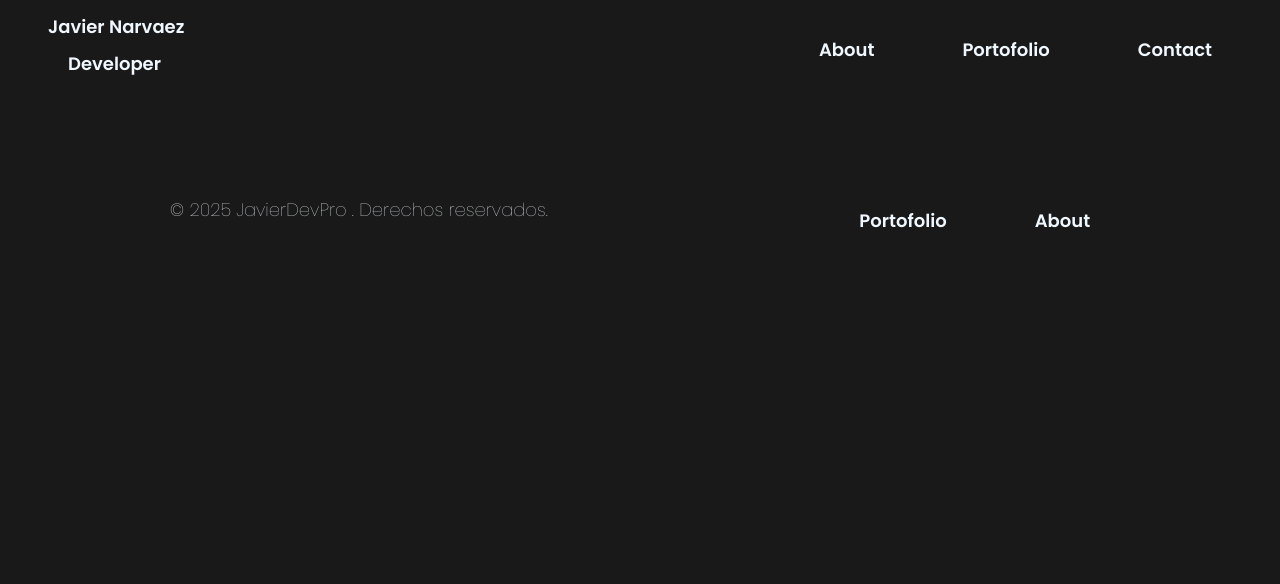
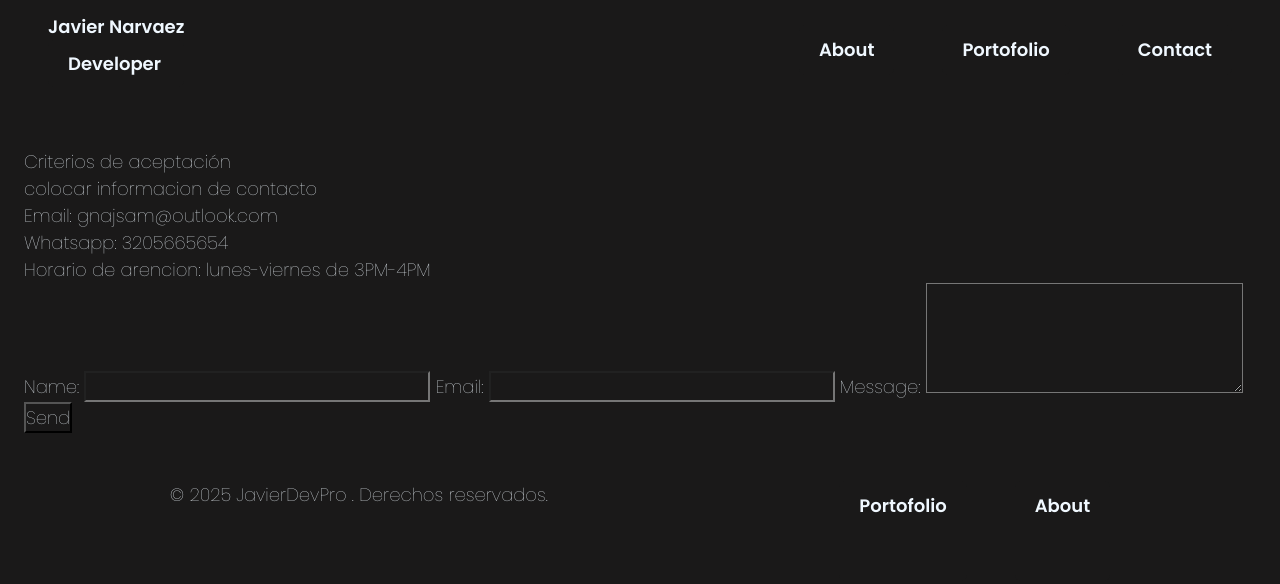
Before and after one commit to JavierDevPro/PruebaModulo2PortafolioWebRiwi, a plain HTML site: page src/contact.html in a window 1280 px wide. Drawn offline with Linux system fonts and the light colour scheme.

Commit message:
Se termino todo aun sin refinar todas las demas partes como contact y projects

```diff
--- a/src/contact.html
+++ b/src/contact.html
@@ -19,6 +19,38 @@
         </nav>
     </header>
     <main class="main">
+        <!-- contenedor y seccion de inputs + labels que permitirian si se usa logica js el envio de informacion y contacto -->
+        <section id="contact">
+            <section>
+                <h1>
+                    Criterios de aceptación
+                </h1>
+                <p>
+                    colocar informacion de contacto
+                </p>
+                <p>
+                    Email: gnajsam@outlook.com
+                </p>
+                <p>
+                    Whatsapp: 3205665654
+                </p>
+                <p>
+                    Horario de arencion: lunes-viernes de 3PM-4PM
+                </p>
+            </section>
+            <form action="/send" method="post">
+                <label for="name">Name:</label>
+                <input type="text" id="name" name="name" required>
+
+                <label for="email">Email:</label>
+                <input type="email" id="email" name="email" required>
+
+                <label for="mesagge">Message:</label>
+                <textarea id="mesagge" name="mesagge" rows ="4" required></textarea>
+
+                <input type="submit" value="Send">
+            </form>
+        </section>
     </main>
     <footer class="footer">
         <div>
--- a/src/css/styles.css
+++ b/src/css/styles.css
@@ -72,6 +72,19 @@ nav{
 }
 
 .main{
+
+    #projects{
+        grid-row: 1/13;
+        grid-column: 1/13;
+    }
+
+    #contact{
+        grid-row: 1/13;
+        grid-column: 1/13;
+        display: flex;
+        flex-direction: column;
+    }
+
     @media (max-width:768px) {
         grid-template-columns: repeat(12, 1fr);
         grid-template-rows: repeat(12, 1fr);
@@ -165,6 +178,7 @@ nav{
     }
 }
 
+/* ajustes basicos y generales para los siguientes contenedores internos */
 .about, .experience, .technologies{
     display: flex;
     border-radius: 20px;
@@ -200,6 +214,7 @@ nav{
     background-position: center;
 }
 
+/* ajuste para las imagenes contenidas pequeñas */
 .containedImage{
     min-width: 60px;
     max-width: 84px;
```
Also changed, not shown: src/index.html (+6 -0 lines), src/portofolio.html (+25 -0 lines), assets/images/clinica.png (added), assets/images/listadoProducto.png (added), assets/images/portofolio.png (added).
